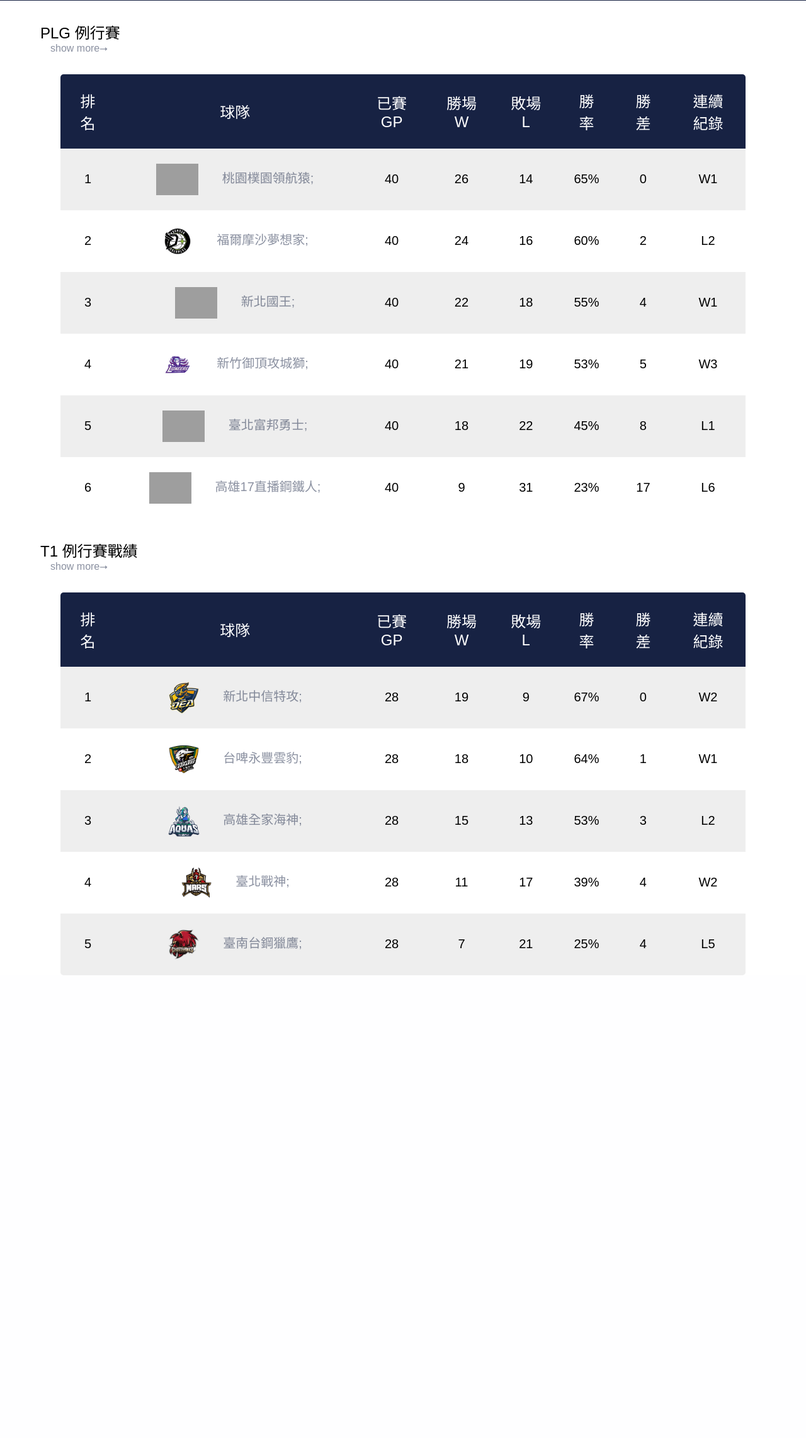
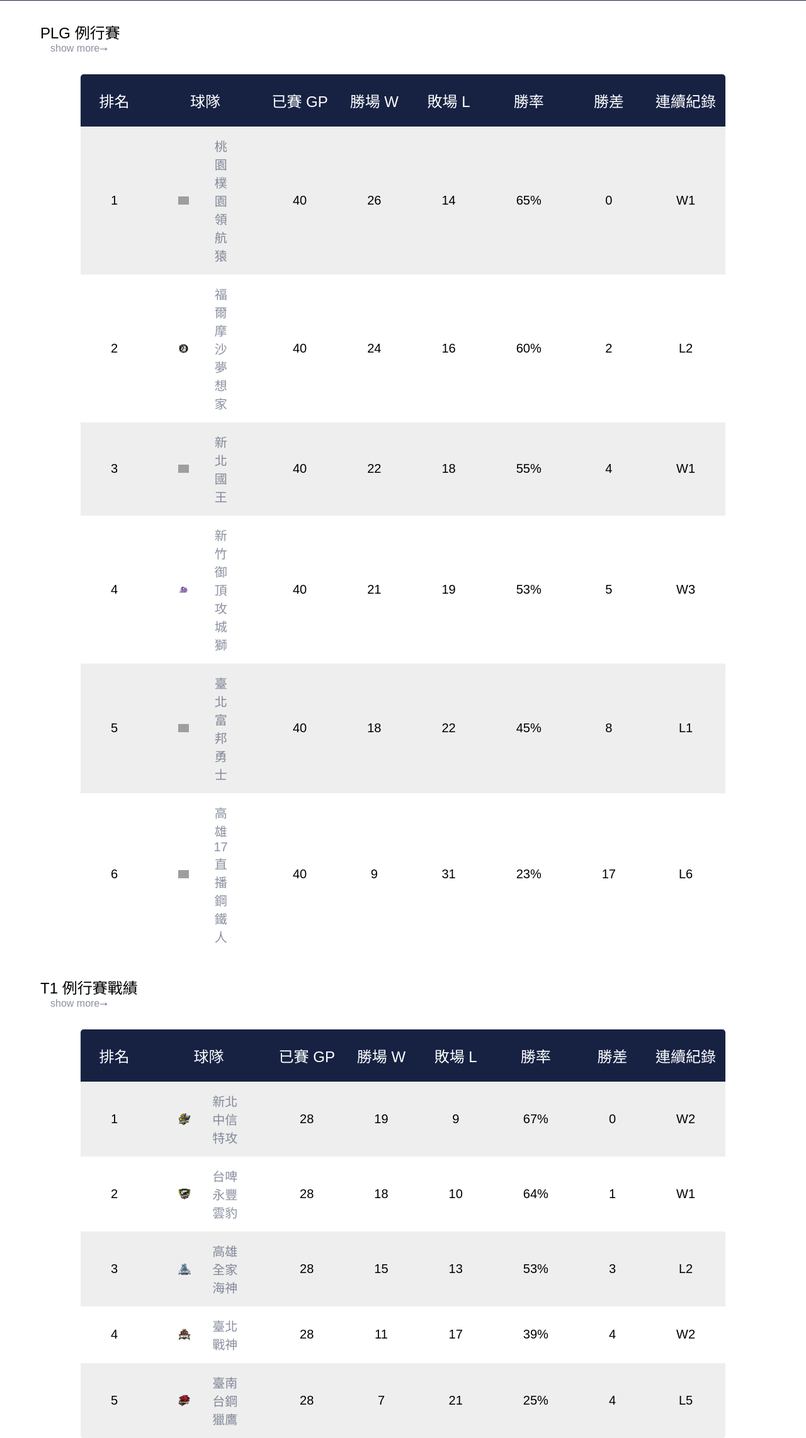
Before and after one commit to PPAPPO2/Independent-Study, a Django app: page /cat/ in a window 1280 px wide. Shown: the part 221-2505 px from the top of the page at 63% size. Before the commit the page ends 1770 px from the top, so only its background shows below. Run offline with Django 4.2, Linux system fonts and the light colour scheme; data comes from the database, SQL or seed files in the repository; both versions use the stored data as it was after the commit; style sheets or scripts are compiled from the project's sources; some web fonts are replaced; grey boxes are pictures that could not be loaded.

Commit message:
更新網頁排版

```diff
--- a/local/cat/static/style/style.css
+++ b/local/cat/static/style/style.css
@@ -96,12 +96,21 @@
 }
 
 .table-body {
-  width: 85%;
+  width: 80%;
   margin: auto;
 }
 .table-body td.teams-name {
   color: RGB(127, 127, 127);
-  width: 35%;
+  display: flex;
+  align-items: center;
+  justify-content: flex-start;
+}
+.table-body td.teams-name img.teamlogo {
+  flex: 3 1 400px;
+  max-width: 20%;
+  height: auto;
+  vertical-align: middle;
+  margin-right: 2rem;
 }
 .table-body td.teams-name a {
   display: inline-block;
@@ -109,31 +118,28 @@
   text-decoration: none;
   font-size: 1.25rem;
   vertical-align: middle;
+  margin-left: 0;
 }
 .table-body td.teams-name a:hover {
   color: #172243;
   transition: 1s;
-}
-.table-body td.teams-name .logo {
-  display: inline-block;
-  height: 50px;
-  vertical-align: middle;
-  margin-right: 2rem;
 }
 .table-body table {
   border-spacing: 0;
   width: 100%;
 }
 .table-body td {
-  padding: 1.5rem;
+  justify-content: center;
+  padding: 1rem 3rem;
   font-size: 1.25rem;
 }
 .table-body tr {
   text-align: center;
 }
 .table-body th {
+  justify-content: center;
   font-size: 1.5rem;
-  padding: 1.5rem;
+  padding: 1.5rem 0rem;
 }
 .table-body table tbody tr:nth-child(odd) {
   background-color: #eee;
--- a/local/cat/static/style/style.scss
+++ b/local/cat/static/style/style.scss
@@ -40,6 +40,7 @@
     }
   }
 }
+
 nav {
   flex: 2 1 400px;
   ul {
@@ -98,27 +99,31 @@
 }
 
 .table-body {
-  width: 85%;
+  width: 80%;
   margin: auto;
   td.teams-name {
     color: RGB(127, 127, 127);
-    width: 35%;
+    display: flex;
+    align-items: center;
+    justify-content: flex-start;
+    img.teamlogo {
+      flex: 3 1 400px;
+      max-width: 20%;
+      height: auto;
+      vertical-align: middle;
+      margin-right: 2rem;
+    }
     a {
       display: inline-block;
       color: hsl(225, 49%, 18%, 50%);
       text-decoration: none;
       font-size: 1.25rem;
       vertical-align: middle;
+      margin-left: 0;
     }
     a:hover {
       color: #172243;
       transition: 1s;
-    }
-    .logo {
-      display: inline-block;
-      height: 50px;
-      vertical-align: middle;
-      margin-right: 2rem;
     }
   }
 
@@ -127,15 +132,17 @@
     width: 100%;
   }
   td {
-    padding: 1.5rem;
+    justify-content: center;
+    padding: 1rem 3rem;
     font-size: 1.25rem;
   }
   tr {
     text-align: center;
   }
   th {
+    justify-content: center;
     font-size: 1.5rem;
-    padding: 1.5rem;
+    padding: 1.5rem 0rem;
   }
   table tbody tr:nth-child(odd) {
     //奇數列背景顏色
--- a/local/cat/templates/homepage.html
+++ b/local/cat/templates/homepage.html
@@ -72,13 +72,11 @@
             <tr>
               <td>{{ standing.rank }}</td>
               <td class="teams-name">
-                <a href="">
                 <img
-                    class="logo"
+                  class="teamlogo"
                   src="{% static 'icon/'|add:standing.team_name|add:'.png' %}"
                 />
-                  {{ standing.team_name }};
-                </a>
+                <a href=""> {{ standing.team_name }} </a>
               </td>
               <td>{{ standing.games_played }}</td>
               <td>{{ standing.wins }}</td>
@@ -114,13 +112,11 @@
             <tr>
               <td>{{ standing.rank }}</td>
               <td class="teams-name">
-                <a href="">
                 <img
-                    class="logo"
+                  class="teamlogo"
                   src="{% static 'icon/'|add:standing.team_name|add:'.png' %}"
                 />
-                  {{ standing.team_name }};
-                </a>
+                <a href=""> {{ standing.team_name }} </a>
               </td>
               <td>{{ standing.games_played }}</td>
               <td>{{ standing.wins }}</td>
```
Also changed, not shown: local/db.sqlite3, 1 other file. Lines whose indentation alone changed are shown as unchanged.
